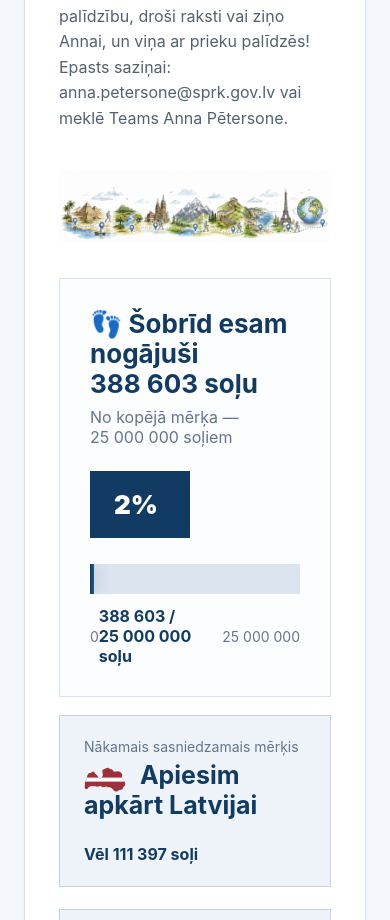
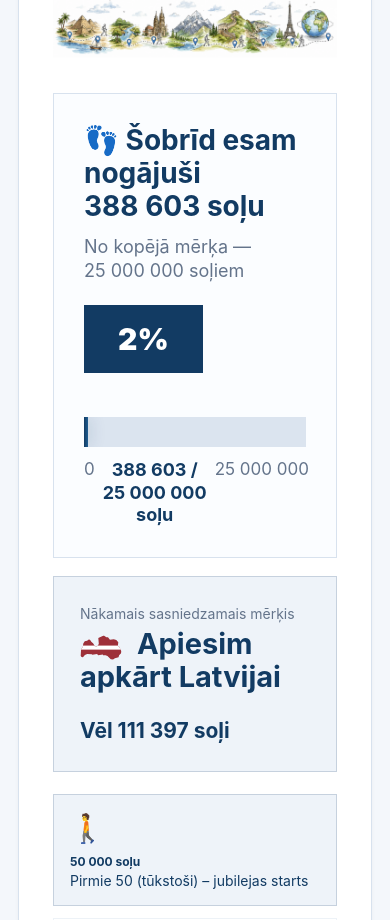
Before and after one commit to petersoneannaluize-creator/sprk-solu-izaicinajums, a React (Vite) app: page / in a window 390 px wide. Shown: the part 1080-2000 px from the top of the page. Built offline with nearby package versions, Linux system fonts and the light colour scheme.

Commit message:
Update style.css

```diff
--- a/src/style.css
+++ b/src/style.css
@@ -1390,3 +1390,130 @@ h1 {
 .instructionDeadlineNote span {
   color: #5f4b2f;
 }
+/* --- Mobilais skats hero / progress sadaļai --- */
+
+@media (max-width: 700px) {
+  .page {
+    padding-left: 18px;
+    padding-right: 18px;
+  }
+
+  .heroShell {
+    padding-top: 26px;
+    gap: 22px;
+  }
+
+  .heroText h1 {
+    font-size: 38px;
+    line-height: 1.08;
+  }
+
+  .heroText .lead {
+    font-size: 17px;
+    line-height: 1.5;
+  }
+
+  .journey-image {
+    width: 100%;
+    max-width: 420px;
+    margin: 12px auto 8px;
+    display: block;
+  }
+
+  .progressPanel {
+    padding: 28px 26px;
+  }
+
+  .progressHeader {
+    display: block;
+  }
+
+  .progressHeader h2 {
+    font-size: 31px;
+    line-height: 1.18;
+    margin-bottom: 12px;
+  }
+
+  .progressHeader p {
+    font-size: 20px;
+    line-height: 1.35;
+  }
+
+  .progressBadge {
+    width: auto;
+    display: inline-flex;
+    padding: 18px 38px;
+    margin: 22px 0 18px;
+    font-size: 34px;
+  }
+
+  .progressLine {
+    height: 14px;
+    margin-top: 10px;
+  }
+
+  .progressMeta {
+    display: grid;
+    grid-template-columns: 1fr auto 1fr;
+    align-items: start;
+    gap: 8px;
+    font-size: 17px;
+  }
+
+  .progressMeta strong {
+    text-align: center;
+    font-size: 20px;
+    line-height: 1.25;
+  }
+
+  .progressMeta span:first-child {
+    text-align: left;
+  }
+
+  .progressMeta span:last-child {
+    text-align: right;
+  }
+
+  .nextInline {
+    padding: 28px 26px;
+  }
+
+  .nextInline h3 {
+    font-size: 32px;
+    line-height: 1.15;
+  }
+
+  .nextInline strong {
+    font-size: 21px;
+  }
+}
+@media (max-width: 430px) {
+  .progressPanel {
+    padding: 24px 22px;
+  }
+
+  .progressHeader h2 {
+    font-size: 28px;
+  }
+
+  .progressHeader p {
+    font-size: 18px;
+  }
+
+  .progressBadge {
+    font-size: 30px;
+    padding: 16px 34px;
+  }
+
+  .progressMeta strong {
+    font-size: 18px;
+  }
+
+  .journey-image {
+    max-width: 360px;
+  }
+
+  .nextInline h3 {
+    font-size: 29px;
+  }
+}
```
